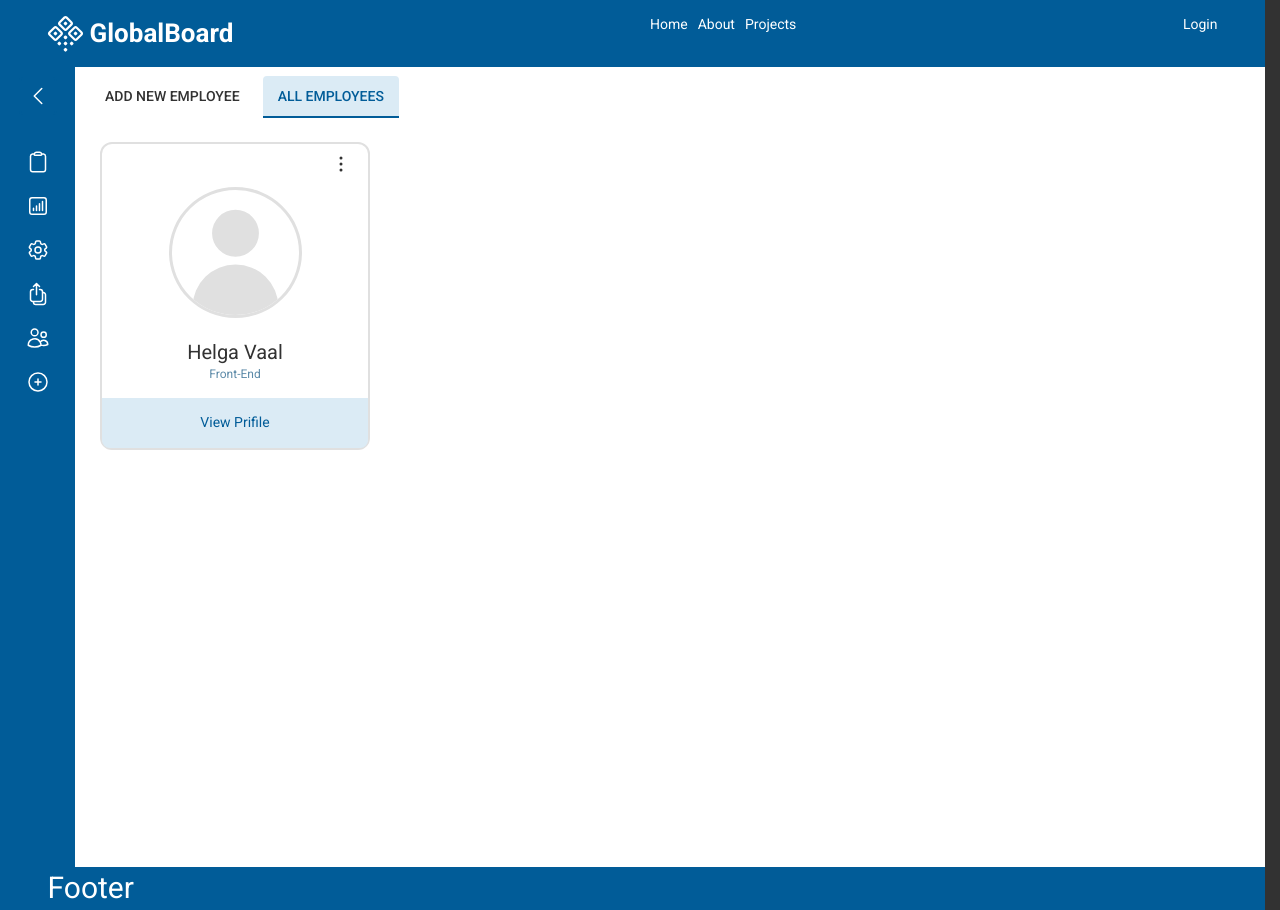
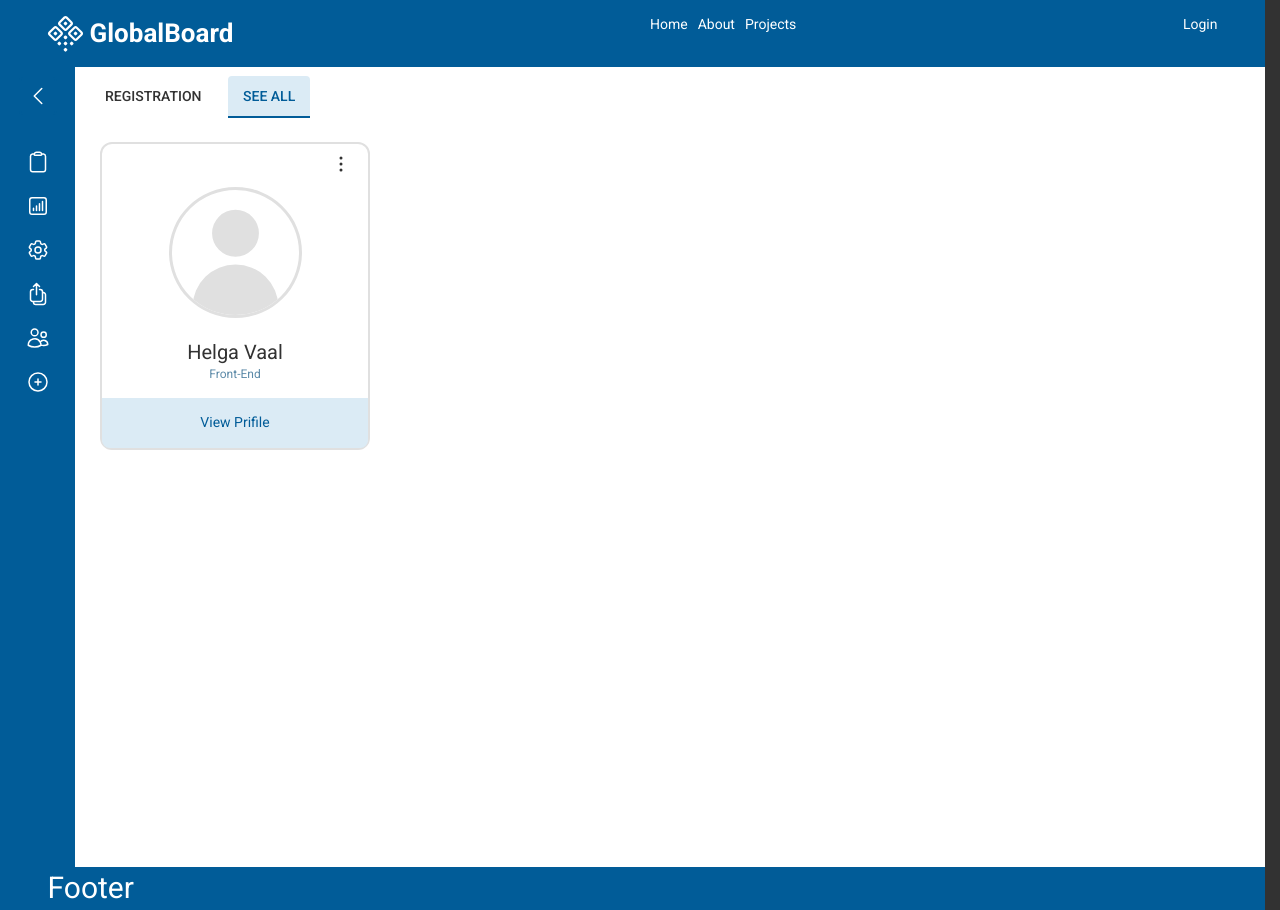
Before and after one commit to 0smir/vue-dashboard-demo, a Vue app: page /people/all in a window 1280 px wide. Built offline with nearby package versions, Linux system fonts and the light colour scheme; no server answers.

Commit message:
add corrects to people tab-link text

```diff
--- a/src/pages/PeoplePage.vue
+++ b/src/pages/PeoplePage.vue
@@ -1,9 +1,8 @@
 <template>
   <div class="tabs container">
-    <RouterLink to="/people/registration" :class="['tabs__btn', { active: activeTab === 'registration' }]"
-      @click="toggleTab('AddPersonForm')">Add New Employee</RouterLink>
-    <RouterLink to="/people/all" :class="['tabs__btn', { active: activeTab === 'all' }]"
-      @click="toggleTab('PersonsList')">All Employees</RouterLink>
+    <RouterLink to="/people/registration" :class="['tabs__btn', { active: activeTab === 'registration' }]">Registration
+    </RouterLink>
+    <RouterLink to="/people/all" :class="['tabs__btn', { active: activeTab === 'all' }]">See all</RouterLink>
     <div class="tabs__content-wrapper">
       <router-view></router-view>
     </div>
```
